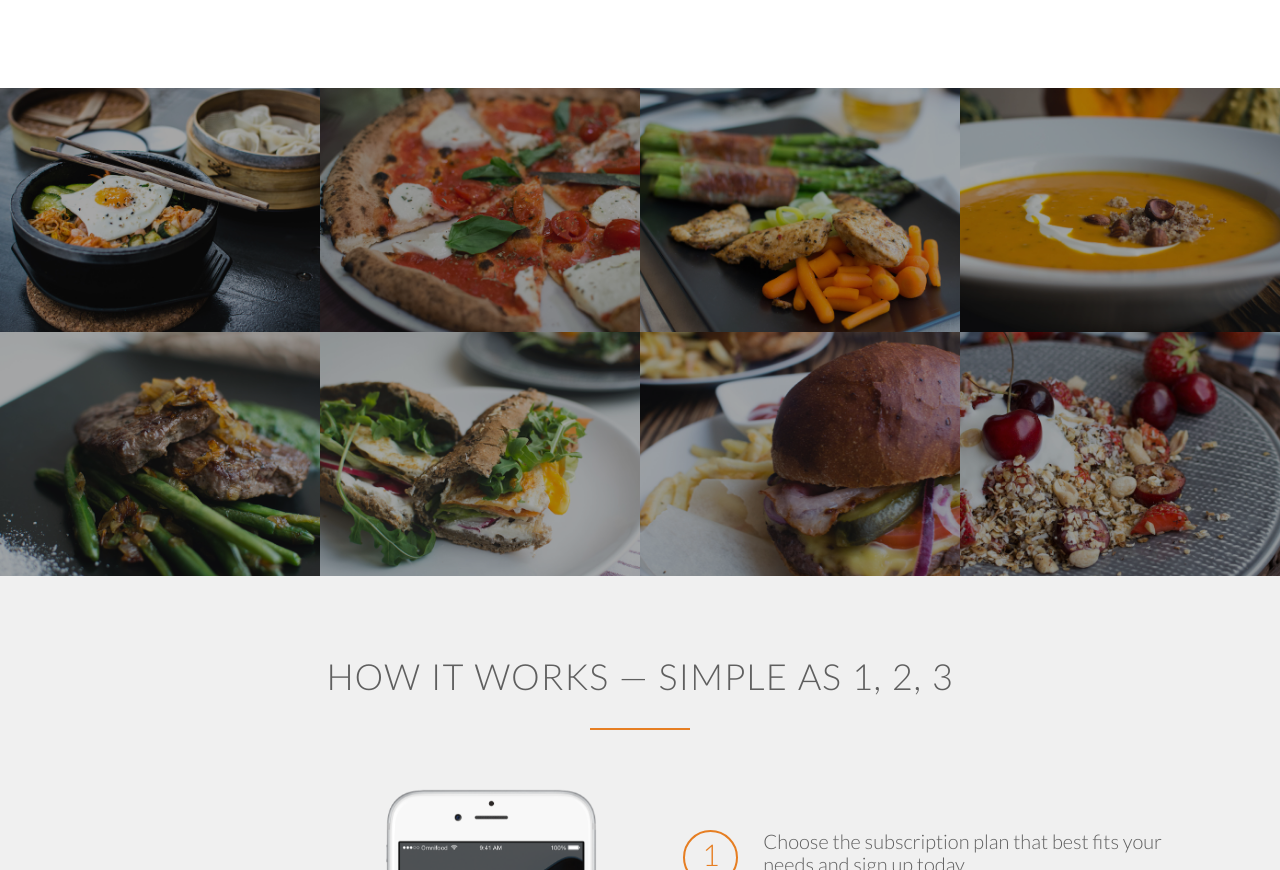
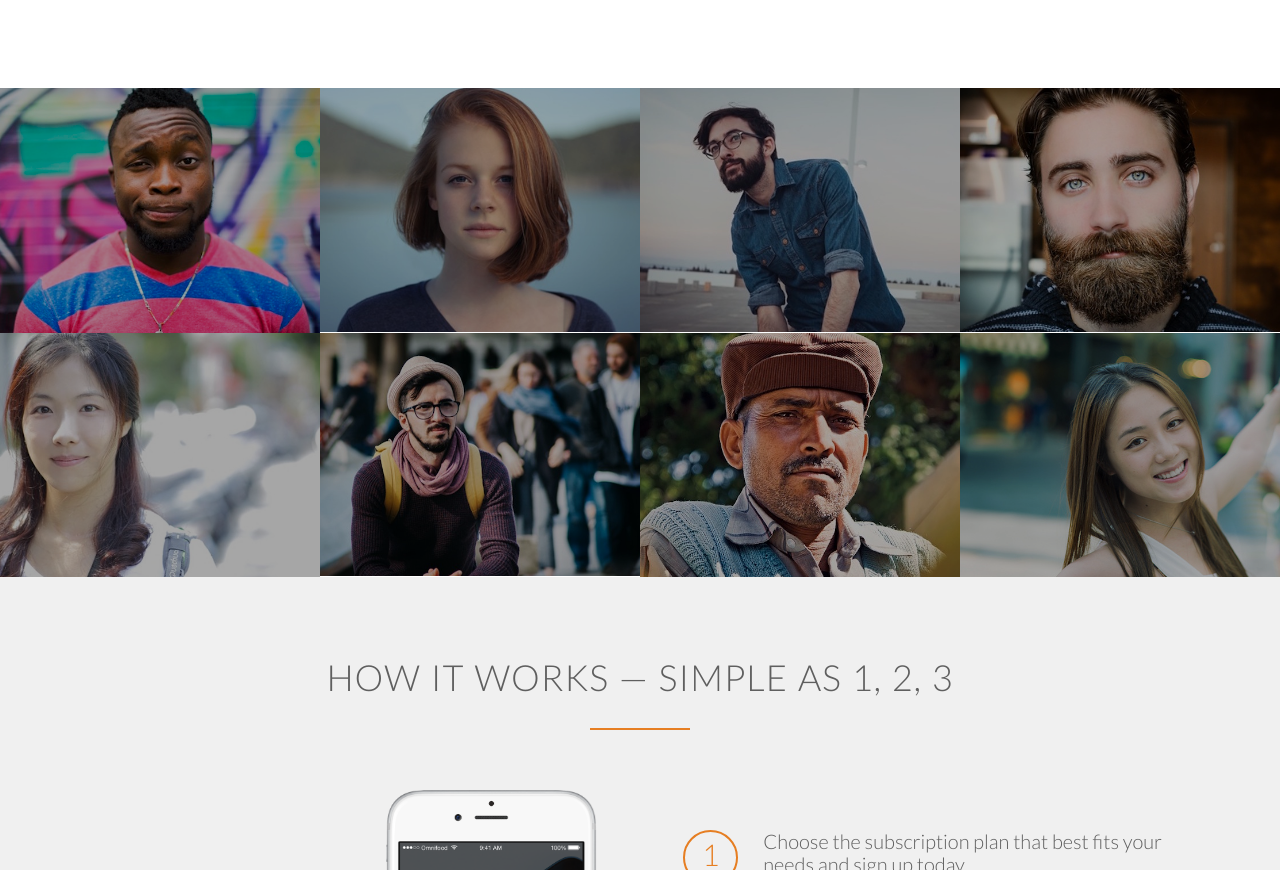
Before and after one commit to AntiStrike12/antistrike12.github.io, a plain HTML site: page index.html in a window 1280 px wide. Shown: the part 1422-2292 px from the top of the page. Drawn offline with nearby package versions, Linux system fonts and the light colour scheme; some packages are replaced by stand-ins of ours; files whose address does not match are found by name.

Commit message:
Replaced food images with people

```diff
--- a/index.html
+++ b/index.html
@@ -99,44 +99,44 @@
             <ul class="meals-showcase clearfix">
                 <li>
                     <figure class="meal-photo">
-                        <img src="resources/img/1.jpg" alt="Korean bibimbap with egg and vegetables"/>
+                        <img src="resources/img/people1.jpeg" alt="Korean bibimbap with egg and vegetables"/>
                     </figure>
                 </li>
                 <li>
                     <figure class="meal-photo">
-                        <img src="resources/img/2.jpg" alt="Simple italian pizza with cherry tomatoes"/>
+                        <img src="resources/img/people2.jpg" alt="Simple italian pizza with cherry tomatoes"/>
                     </figure>
                 </li>
                 <li>
                     <figure class="meal-photo">
-                        <img src="resources/img/3.jpg" alt="Chicken breast steak with vegetables"/>
+                        <img src="resources/img/people3.jpg" alt="Chicken breast steak with vegetables"/>
                     </figure>
                 </li>
                 <li>
                     <figure class="meal-photo">
-                        <img src="resources/img/4.jpg" alt="Autumn pumpkin soup"/>
+                        <img src="resources/img/people4.jpeg" alt="Autumn pumpkin soup"/>
                     </figure>
                 </li>
             </ul>
             <ul class="meals-showcase clearfix">
                 <li>
                     <figure class="meal-photo">
-                        <img src="resources/img/5.jpg" alt="Paleo beef steak with vegetables"/>
+                        <img src="resources/img/people5.jpeg" alt="Paleo beef steak with vegetables"/>
                     </figure>
                 </li>
                 <li>
                     <figure class="meal-photo">
-                        <img src="resources/img/6.jpg" alt="Healthy baguette with egg and vegetables"/>
+                        <img src="resources/img/people6.jpeg" alt="Healthy baguette with egg and vegetables"/>
                     </figure>
                 </li>
                 <li>
                     <figure class="meal-photo">
-                        <img src="resources/img/7.jpg" alt="Burger with cheddar and bacon"/>
+                        <img src="resources/img/people7.jpg" alt="Burger with cheddar and bacon"/>
                     </figure>
                 </li>
                 <li>
                     <figure class="meal-photo">
-                        <img src="resources/img/8.jpg" alt="Granola with cherries and strawberries"/>
+                        <img src="resources/img/people8.jpg" alt="Granola with cherries and strawberries"/>
                     </figure>
                 </li>
             </ul>
```
Also changed, not shown: resources/img/people1.jpeg (added), resources/img/people2.jpg (added), resources/img/people3.jpg (added), resources/img/people4.jpeg (added), resources/img/people5.jpeg (added), resources/img/people6.jpeg (added), resources/img/people7.jpg (added), resources/img/people8.jpg (added).
